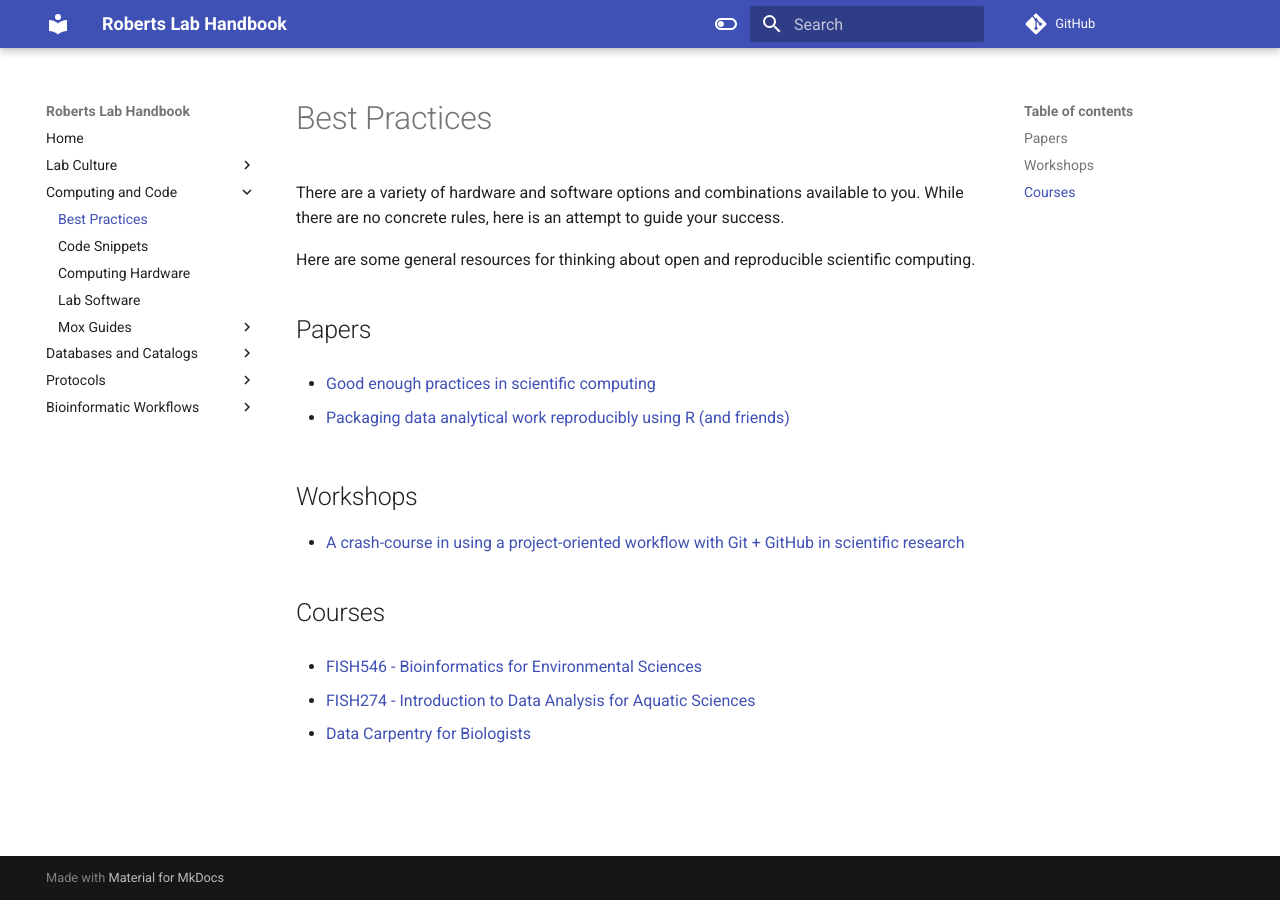
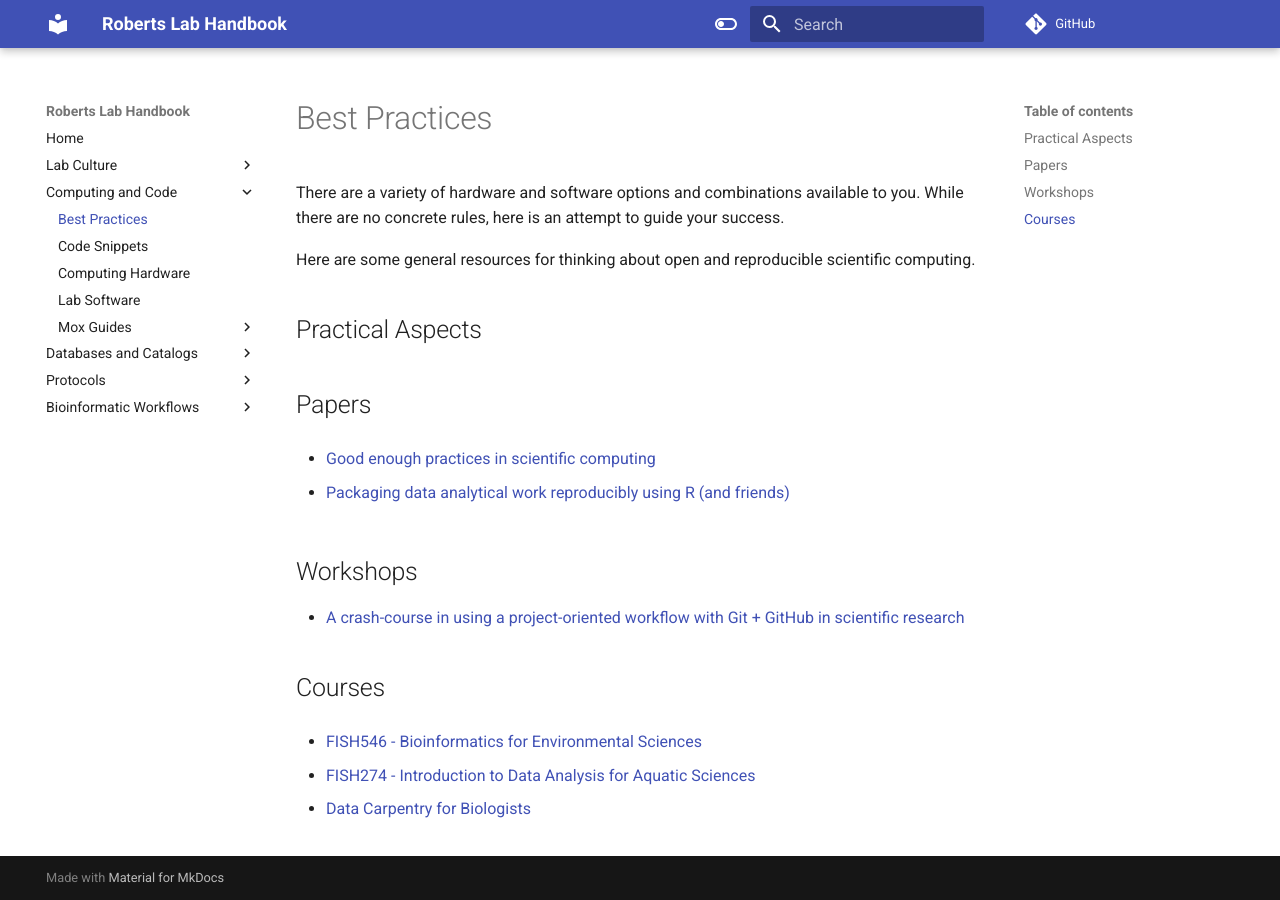
Before and after one commit to RobertsLab/resources, an MkDocs documentation site: the page built from docs/Computing-Best-Practices.md, in a window 1280 px wide. Built offline with MkDocs 1.6.1 and Material for MkDocs 9.7.7, drawn with Linux system fonts in a browser that asks for light colours; comment, search, counter and statistics services are not loaded.

Commit message:
practical aspects

```diff
--- a/docs/Computing-Best-Practices.md
+++ b/docs/Computing-Best-Practices.md
@@ -3,6 +3,12 @@ There are a variety of hardware and software options and combinations available
 
 
 Here are some general resources for thinking about open and reproducible scientific computing.
+
+
+## Practical Aspects
+
+
+
 
 ## Papers
 
```
